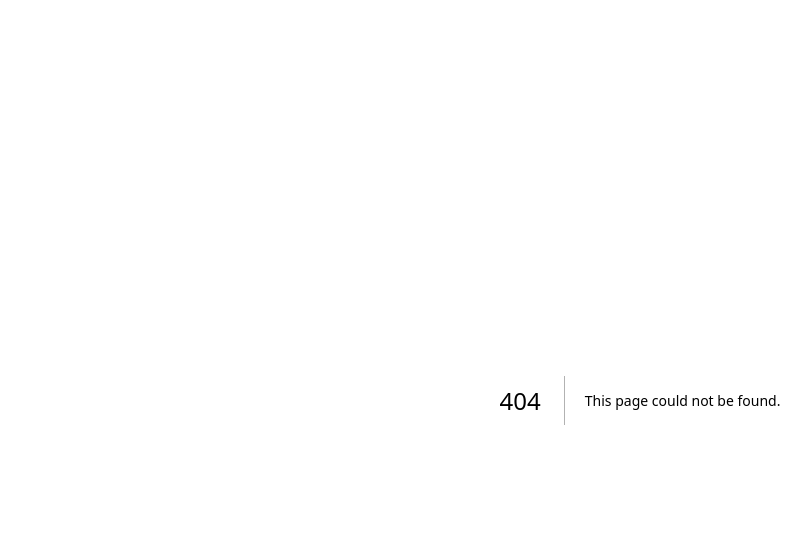
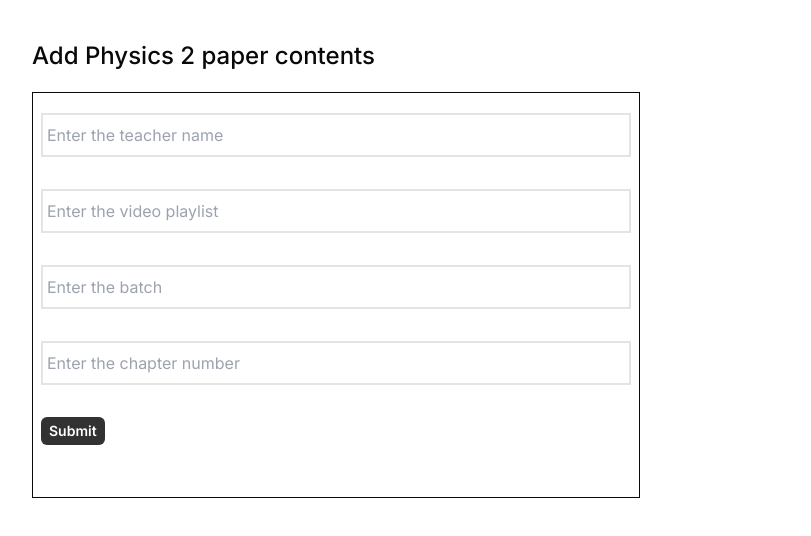
Before and after one commit to bibartaks/admin-panel-batayon-pathagar, a Next.js app: page /physics_2 in a window 1280 px wide. Before the commit this address had no page. Shown: the top 536 px of the page, without its empty margins (0-811 px from the left). Built offline with nearby package versions, Linux system fonts and the light colour scheme.

Commit message:
build: Add physics 1 and 2 paper admin panel and installed mongodb

```diff
--- /dev/null
+++ b/app/SubmitButton.jsx
@@ -0,0 +1,16 @@
+"use client";
+
+import { useFormStatus } from "react-dom";
+
+export default function SubmitButton() {
+  const { pending } = useFormStatus();
+  return (
+    <button
+      type="submit"
+      disabled={pending}
+      className="flex items-start bg-black text-white  justify-start  self-start px-2 py-1 rounded-md text-sm font-semibold opacity-80 hover:opacity-90"
+    >
+      Submit
+    </button>
+  );
+}
--- /dev/null
+++ b/app/physics_1/page.jsx
@@ -0,0 +1,77 @@
+"use client";
+
+import { useFormState, useFormStatus } from "react-dom";
+import SubmitButton from "../SubmitButton";
+import { createFormData } from "./physics_1";
+
+export default function Physics() {
+  const initialState = {
+    teacher: "",
+    video_playlist: "",
+    batch: "",
+    chapter: "",
+  };
+
+  const [state, formAction] = useFormState(createFormData, initialState);
+  console.log(state);
+  const { pending } = useFormStatus();
+
+  return (
+    <main className="py-10">
+      <div className="container">
+        <h1 className="text-2xl mb-5 font-medium">
+          Add Physics 1 paper contents
+        </h1>
+        <form
+          action={formAction}
+          className="flex flex-col  w-[100%] lg:w-[50%] xl:w-[50%] 2xl:w-[50%] space-y-8 border border-ring px-2 py-5"
+        >
+          <input
+            type="text"
+            name="teacher_name"
+            id="teacher_name"
+            placeholder="Enter the teacher name"
+            className={`  py-2 px-1 bg-transparent border-2 focus:outline-none focus:border-primary text-black placeholder-gray-400 caret-[#e815b7]   focus:shadow-2xl	`}
+            required
+          />
+          <input
+            type="text"
+            name="playlist"
+            id="playlist"
+            placeholder="Enter the video playlist"
+            className={`  py-2 px-1 bg-transparent border-2 focus:outline-none focus:border-primary text-black placeholder-gray-400 caret-[#e815b7]   focus:shadow-2xl	`}
+            required
+          />
+          <input
+            type="text"
+            name="batch"
+            id="batch"
+            placeholder="Enter the batch"
+            className={`  py-2 px-1 bg-transparent border-2 focus:outline-none focus:border-primary text-black placeholder-gray-400 caret-[#e815b7]   focus:shadow-2xl	`}
+            required
+          />
+          <input
+            type="chapter_number"
+            name="chapter_number"
+            id="chapter_number"
+            placeholder="Enter the chapter number"
+            className={`  py-2 px-1 bg-transparent border-2 focus:outline-none focus:border-primary text-black placeholder-gray-400 caret-[#e815b7]   focus:shadow-2xl	`}
+            required
+          />
+          {/* <textarea
+            name="fuck"
+            placeholder="batch"
+            cols={30}
+            id="messages"
+            rows={7}
+            required
+            className={`  py-2 px-1 bg-transparent border-b-2 focus:outline-none focus:border-[#e815b7] text-white placeholder-gray-400 caret-[#e815b7]	`}
+          ></textarea> */}
+
+          <SubmitButton />
+          <p className="text-white opacity-90">{state?.message} </p>
+        </form>
+      </div>
+    </main>
+  );
+}
--- /dev/null
+++ b/app/physics_1/physics_1.js
@@ -0,0 +1,31 @@
+"use server"
+
+import { MongoClient } from "mongodb"
+import { revalidatePath } from "next/cache"
+
+export async function createFormData(prevState, formData) {
+  const uri= process.env.MONGO_URL
+
+  try {
+    const client = new MongoClient(uri)
+    await client.connect()
+    const database = client.db("hsc")
+    const collection = database.collection("physics_1")
+
+    let message = {
+      teacher: formData.get("teacher_name"),
+      video_playlist: formData.get("playlist"),
+      batch: formData.get("batch"),
+      chapter:  formData.get("chapter_number"),
+    }
+
+    console.log(message)
+
+    let result = await collection.insertOne(message)
+    console.log(result)
+    revalidatePath("/")
+    return { message: "Form submitted successfully 🥳" }
+  } catch (e) {
+    return { message: "Failed to submit form" }
+  }
+}
--- /dev/null
+++ b/app/physics_2/page.jsx
@@ -0,0 +1,77 @@
+"use client";
+
+import { useFormState, useFormStatus } from "react-dom";
+import SubmitButton from "../SubmitButton";
+import { createFormData } from "./physics_2";
+
+export default function Physics() {
+  const initialState = {
+    teacher: "",
+    video_playlist: "",
+    batch: "",
+    chapter: "",
+  };
+
+  const [state, formAction] = useFormState(createFormData, initialState);
+  console.log(state);
+  const { pending } = useFormStatus();
+
+  return (
+    <main className="py-10">
+      <div className="container">
+        <h1 className="text-2xl mb-5 font-medium">
+          Add Physics 2 paper contents
+        </h1>
+        <form
+          action={formAction}
+          className="flex flex-col  w-[100%] lg:w-[50%] xl:w-[50%] 2xl:w-[50%] space-y-8 border border-ring px-2 py-5"
+        >
+          <input
+            type="text"
+            name="teacher_name"
+            id="teacher_name"
+            placeholder="Enter the teacher name"
+            className={`  py-2 px-1 bg-transparent border-2 focus:outline-none focus:border-primary text-black placeholder-gray-400 caret-[#e815b7]   focus:shadow-2xl	`}
+            required
+          />
+          <input
+            type="text"
+            name="playlist"
+            id="playlist"
+            placeholder="Enter the video playlist"
+            className={`  py-2 px-1 bg-transparent border-2 focus:outline-none focus:border-primary text-black placeholder-gray-400 caret-[#e815b7]   focus:shadow-2xl	`}
+            required
+          />
+          <input
+            type="text"
+            name="batch"
+            id="batch"
+            placeholder="Enter the batch"
+            className={`  py-2 px-1 bg-transparent border-2 focus:outline-none focus:border-primary text-black placeholder-gray-400 caret-[#e815b7]   focus:shadow-2xl	`}
+            required
+          />
+          <input
+            type="chapter_number"
+            name="chapter_number"
+            id="chapter_number"
+            placeholder="Enter the chapter number"
+            className={`  py-2 px-1 bg-transparent border-2 focus:outline-none focus:border-primary text-black placeholder-gray-400 caret-[#e815b7]   focus:shadow-2xl	`}
+            required
+          />
+          {/* <textarea
+            name="fuck"
+            placeholder="batch"
+            cols={30}
+            id="messages"
+            rows={7}
+            required
+            className={`  py-2 px-1 bg-transparent border-b-2 focus:outline-none focus:border-[#e815b7] text-white placeholder-gray-400 caret-[#e815b7]	`}
+          ></textarea> */}
+
+          <SubmitButton />
+          <p className="text-white opacity-90">{state?.message} </p>
+        </form>
+      </div>
+    </main>
+  );
+}
--- /dev/null
+++ b/app/physics_2/physics_2.js
@@ -0,0 +1,31 @@
+"use server"
+
+import { MongoClient } from "mongodb"
+import { revalidatePath } from "next/cache"
+
+export async function createFormData(prevState, formData) {
+  const uri= process.env.MONGO_URL
+
+  try {
+    const client = new MongoClient(uri)
+    await client.connect()
+    const database = client.db("hsc")
+    const collection = database.collection("physics_2")
+
+    let message = {
+      teacher: formData.get("teacher_name"),
+      video_playlist: formData.get("playlist"),
+      batch: formData.get("batch"),
+      chapter:  formData.get("chapter_number"),
+    }
+
+    console.log(message)
+
+    let result = await collection.insertOne(message)
+    console.log(result)
+    revalidatePath("/")
+    return { message: "Form submitted successfully 🥳" }
+  } catch (e) {
+    return { message: "Failed to submit form" }
+  }
+}
--- a/package.json
+++ b/package.json
@@ -20,10 +20,13 @@
     "tailwindcss-animate": "^1.0.7"
   },
   "devDependencies": {
+    "@types/node": "20.11.17",
+    "@types/react": "18.2.55",
     "autoprefixer": "^10.0.1",
     "eslint": "^8",
     "eslint-config-next": "14.1.0",
     "postcss": "^8",
-    "tailwindcss": "^3.3.0"
+    "tailwindcss": "^3.3.0",
+    "typescript": "5.3.3"
   }
 }
```
Also changed, not shown: tsconfig.json (added, +34 -0 lines), 1 other file (tests, documents, lock files or other folders).
